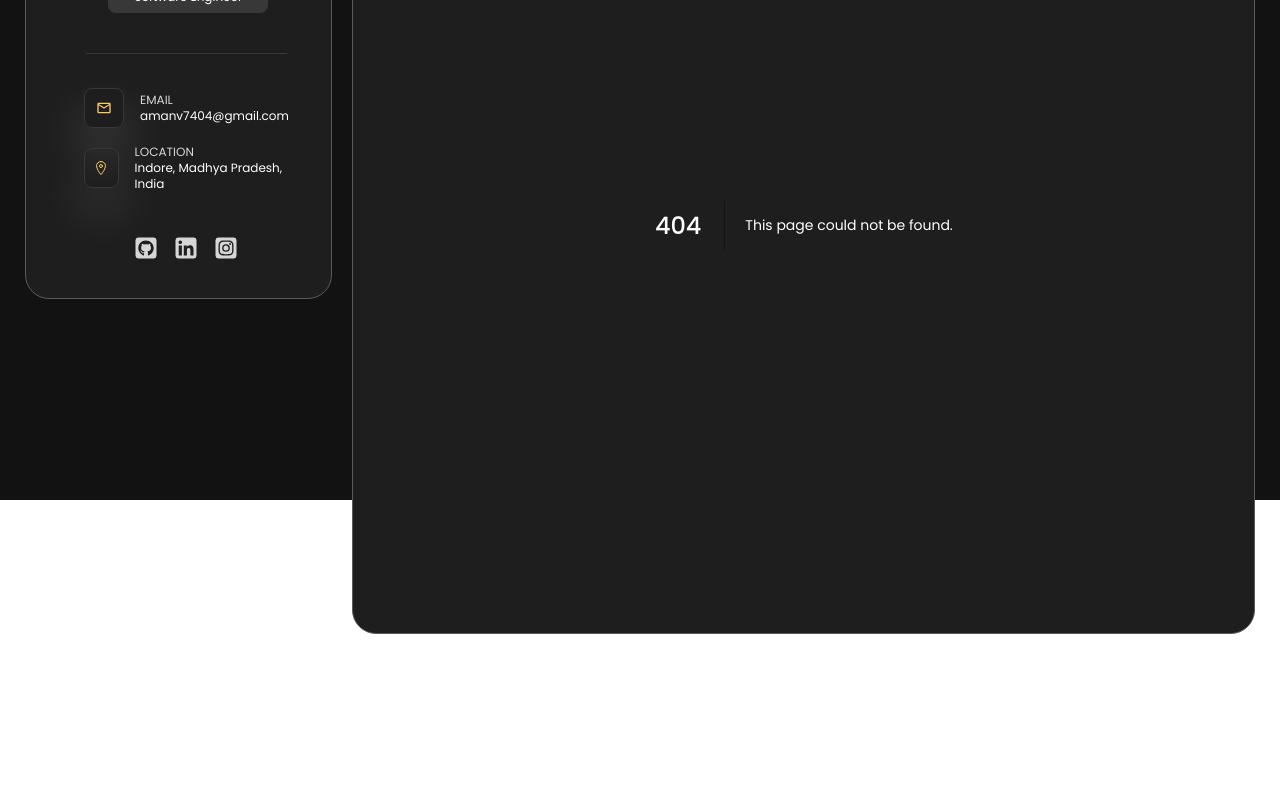
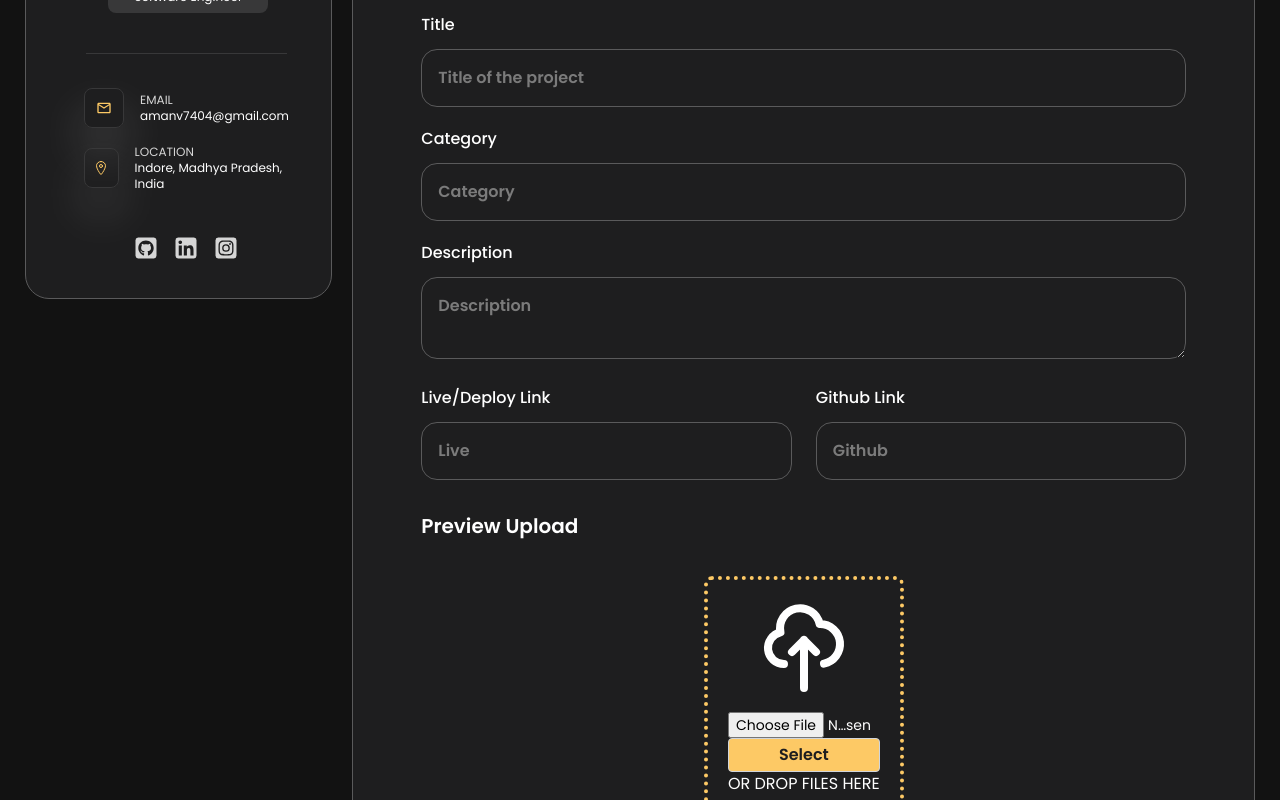
Before and after one commit to Aman0413/My-Portfolio, a Next.js app: page /admin/update/1 in a window 1280 px wide. Before the commit this address had no page. Shown: the part 300-1100 px from the top of the page. Before the commit the page ends 934 px from the top, so only its background shows below. Built offline with nearby package versions, Linux system fonts and the light colour scheme; no server answers; the database is empty.

Commit message:
feat make new api endpoints for update projects

```diff
--- a/src/app/admin/delete/page.jsx
+++ b/src/app/admin/action/page.jsx
@@ -1,14 +1,12 @@
 "use client";
+
+import axios from "axios";
+import { useRouter } from "next/navigation";
 import React, { useEffect, useState } from "react";
-import { AiFillDelete } from "react-icons/ai";
-import axios from "axios";
-import toast from "react-hot-toast";
-import { FaAws } from "react-icons/fa";
 
 function Page() {
+  const router = useRouter();
   const [projects, setProjects] = useState([]);
-  const [disebleButton, setDisebleButton] = useState(false);
-  const [loading, setLoading] = useState(false);
 
   const getAllProjects = async () => {
     try {
@@ -46,18 +44,22 @@ function Page() {
     getAllProjects();
   }, []);
 
-  useEffect(() => {
-    getAllProjects();
-  }, [handleDelete]);
+  // useEffect(() => {
+  //   getAllProjects();
+  // }, [handleDelete]);
 
   return (
-    <div className="p-4 mt-5">
-      <div className="shadow-lg rounded-lg overflow-hidden mx-4 md:mx-10">
+    <div className="mt-6">
+      <h2 className="font-bold">Actions</h2>
+      <div className="mt-3 py-5">
         <table className="w-full table-fixed">
           <thead>
             <tr className="bg-[#383839] ">
               <th className="w-full py-4 px-6 text-left text-white font-bold uppercase ">
                 Project Name
+              </th>
+              <th className="w-1/4 py-4 px-6 text-left text-white font-bold uppercase">
+                Update
               </th>
               <th className="w-1/4 py-4 px-6 text-left text-white font-bold uppercase">
                 Delete
@@ -74,9 +76,18 @@ function Page() {
                     </td>
                     <td className="py-4 px-6 border-b border-gray-200 cursor-pointer">
                       <span
+                        className="bg-green-500 text-white py-1 px-2 rounded-full text-xs"
+                        onClick={() => {
+                          router.push(`/admin/update/${item._id}`);
+                        }}
+                      >
+                        Update
+                      </span>
+                    </td>
+                    <td className="py-4 px-6 border-b border-gray-200 cursor-pointer">
+                      <span
                         className="bg-red-500 text-white py-1 px-2 rounded-full text-xs"
                         onClick={() => handleDelete(item._id)}
-                        diseable={disebleButton}
                       >
                         Delete
                       </span>
--- a/src/app/admin/layout.js
+++ b/src/app/admin/layout.js
@@ -36,22 +36,13 @@ export default function Layout({ children }) {
               Add Project
             </li>
           </Link>
-          <Link href={"/admin/update"}>
+          <Link href={"/admin/action"}>
             <li
               className={`bg-[#383839] px-4 py-2 rounded-full ${
-                path == "/admin/update" ? "text-yellow-primary" : ""
+                path == "/admin/action" ? "text-yellow-primary" : ""
               }`}
             >
-              Update Project
-            </li>
-          </Link>
-          <Link href={"/admin/delete"}>
-            <li
-              className={`bg-[#383839] px-4 py-2 rounded-full ${
-                path == "/admin/delete" ? "text-yellow-primary" : ""
-              }`}
-            >
-              Delete Project
+              Action Project
             </li>
           </Link>
         </ul>
--- /dev/null
+++ b/src/app/admin/update/[id]/page.jsx
@@ -0,0 +1,178 @@
+"use client";
+
+import axios from "axios";
+import React, { useEffect, useState } from "react";
+
+function page({ params }) {
+  const { id } = params;
+
+  const [data, setData] = useState({
+    title: "",
+    category: "",
+    desc: "",
+    image: "",
+    github: "",
+    live: "",
+  });
+
+  const getProject = async (id) => {
+    try {
+      const res = await axios.post(`/api/admin/project/${id}`);
+      console.log(res.data.data);
+    } catch (error) {
+      console.log(error);
+    }
+  };
+
+  useEffect(() => {
+    getProject(id);
+  }, []);
+
+  return (
+    <div className="mt-6">
+      <h2 className="font-bold">Update</h2>
+      <div className="mx-auto w-full p-10  bg-[#1e1e1f] rounded-lg ">
+        <form>
+          <div className="mb-5 ">
+            <label
+              for="title"
+              className="mb-3 block text-base font-medium text-white"
+            >
+              Title
+            </label>
+            <input
+              type="text"
+              name="name"
+              id="name"
+              onChange={(e) => setData({ ...data, title: e.target.value })}
+              placeholder="Title of the project"
+              className="bg-[#1e1e1f]  w-full p-4 rounded-2xl outline-none border-[0.2px] border-[#5a5a5b] caret-yellow-primary placeholder-[#7b7b7b] font-semibold focus:border-yellow-primary focus:border-2"
+            />
+          </div>
+          <div className="mb-5">
+            <label
+              for="category"
+              className="mb-3 block text-base font-medium text-white"
+            >
+              Category
+            </label>
+            <input
+              type="text"
+              name="phone"
+              id="phone"
+              onChange={(e) => setData({ ...data, category: e.target.value })}
+              placeholder="Category"
+              className="bg-[#1e1e1f]  w-full p-4 rounded-2xl outline-none border-[0.2px] border-[#5a5a5b] caret-yellow-primary placeholder-[#7b7b7b] font-semibold focus:border-yellow-primary focus:border-2"
+            />
+          </div>
+          <div className="mb-5">
+            <label
+              for="Description"
+              className="mb-3 block text-base font-medium text-white"
+            >
+              Description
+            </label>
+            <textarea
+              type="textarea"
+              name="Description"
+              id="Description"
+              onChange={(e) => setData({ ...data, desc: e.target.value })}
+              placeholder="Description"
+              className="bg-[#1e1e1f]  w-full p-4 rounded-2xl outline-none border-[0.2px] border-[#5a5a5b] caret-yellow-primary placeholder-[#7b7b7b] font-semibold focus:border-yellow-primary focus:border-2"
+            />
+          </div>
+          <div className="-mx-3 flex flex-wrap">
+            <div className="w-full px-3 sm:w-1/2">
+              <div className="mb-5">
+                <label
+                  for="live"
+                  className="mb-3 block text-base font-medium text-white"
+                >
+                  Live/Deploy Link
+                </label>
+                <input
+                  type="text"
+                  name="live"
+                  id="live"
+                  onChange={(e) => setData({ ...data, live: e.target.value })}
+                  placeholder="Live"
+                  className="bg-[#1e1e1f]  w-full p-4 rounded-2xl outline-none border-[0.2px] border-[#5a5a5b] caret-yellow-primary placeholder-[#7b7b7b] font-semibold focus:border-yellow-primary focus:border-2"
+                />
+              </div>
+            </div>
+            <div className="w-full px-3 sm:w-1/2">
+              <div className="mb-5">
+                <label
+                  for="github"
+                  className="mb-3 block text-base font-medium text-white"
+                >
+                  Github Link
+                </label>
+                <input
+                  type="text"
+                  name="github"
+                  id="github"
+                  onChange={(e) => setData({ ...data, github: e.target.value })}
+                  placeholder="Github"
+                  className="bg-[#1e1e1f]  w-full p-4 rounded-2xl outline-none border-[0.2px] border-[#5a5a5b] caret-yellow-primary placeholder-[#7b7b7b] font-semibold focus:border-yellow-primary focus:border-2"
+                />
+              </div>
+            </div>
+          </div>
+
+          <div className="mb-5 pt-3">
+            <label className="mb-5 block text-base font-semibold text-white sm:text-xl">
+              Preview Upload
+            </label>
+            <div className="-mx-3 flex justify-center items-center flex-wrap">
+              <div className="w-full px-3 sm:w-1/2">
+                <div class="extraOutline p-4 bg-[1e1e1f] w-max bg-whtie m-auto rounded-lg">
+                  <div class="file_upload p-5 relative border-4 border-dotted border-yellow-primary rounded-lg">
+                    <svg
+                      class="text-white w-24 mx-auto mb-4"
+                      xmlns="http://www.w3.org/2000/svg"
+                      fill="none"
+                      viewBox="0 0 24 24"
+                      stroke="currentColor"
+                    >
+                      <path
+                        stroke-linecap="round"
+                        stroke-linejoin="round"
+                        stroke-width="2"
+                        d="M7 16a4 4 0 01-.88-7.903A5 5 0 1115.9 6L16 6a5 5 0 011 9.9M15 13l-3-3m0 0l-3 3m3-3v12"
+                      />
+                    </svg>
+                    <div class="input_field flex flex-col w-max mx-auto text-center">
+                      <input
+                        className="text-sm cursor-pointer w-36"
+                        id="inputImg"
+                        type="file"
+                        accept="image/*"
+                      />
+
+                      <div class="text bg-yellow-primary text-[#1e1e1f] border border-gray-300 rounded font-semibold cursor-pointer p-1 px-3 hover:bg-yellow-600">
+                        Select
+                      </div>
+
+                      <div class="title text-white uppercase">
+                        or drop files here
+                      </div>
+                    </div>
+                  </div>
+                </div>
+              </div>
+            </div>
+          </div>
+
+          <div>
+            <button className="hover:shadow-form w-full rounded-md bg-yellow-primary py-3 px-8 text-center text-base font-semibold text-[#1e1e1f] outline-none">
+              Add Project
+            </button>
+          </div>
+        </form>
+      </div>
+    </div>
+  );
+}
+
+export default page;
--- a/src/app/admin/update/page.jsx
+++ /dev/null
@@ -1,7 +0,0 @@
-import React from "react";
-
-function page() {
-  return <div>Update Project</div>;
-}
-
-export default page;
--- /dev/null
+++ b/src/app/api/admin/project/[id]/route.js
@@ -0,0 +1,30 @@
+import { NextResponse } from "next/server";
+import Project from "../../../../models/project";
+
+export async function POST(request) {
+  try {
+    const id = request.url.split("/project/")[1];
+
+    console.log("AMAN");
+    const project = await Project.findById(id);
+    return NextResponse.json(
+      {
+        success: true,
+        data: project,
+      },
+      {
+        status: 200,
+      }
+    );
+  } catch (error) {
+    return NextResponse.json(
+      {
+        success: false,
+        message: "Error in getting project",
+      },
+      {
+        status: 500,
+      }
+    );
+  }
+}
```
